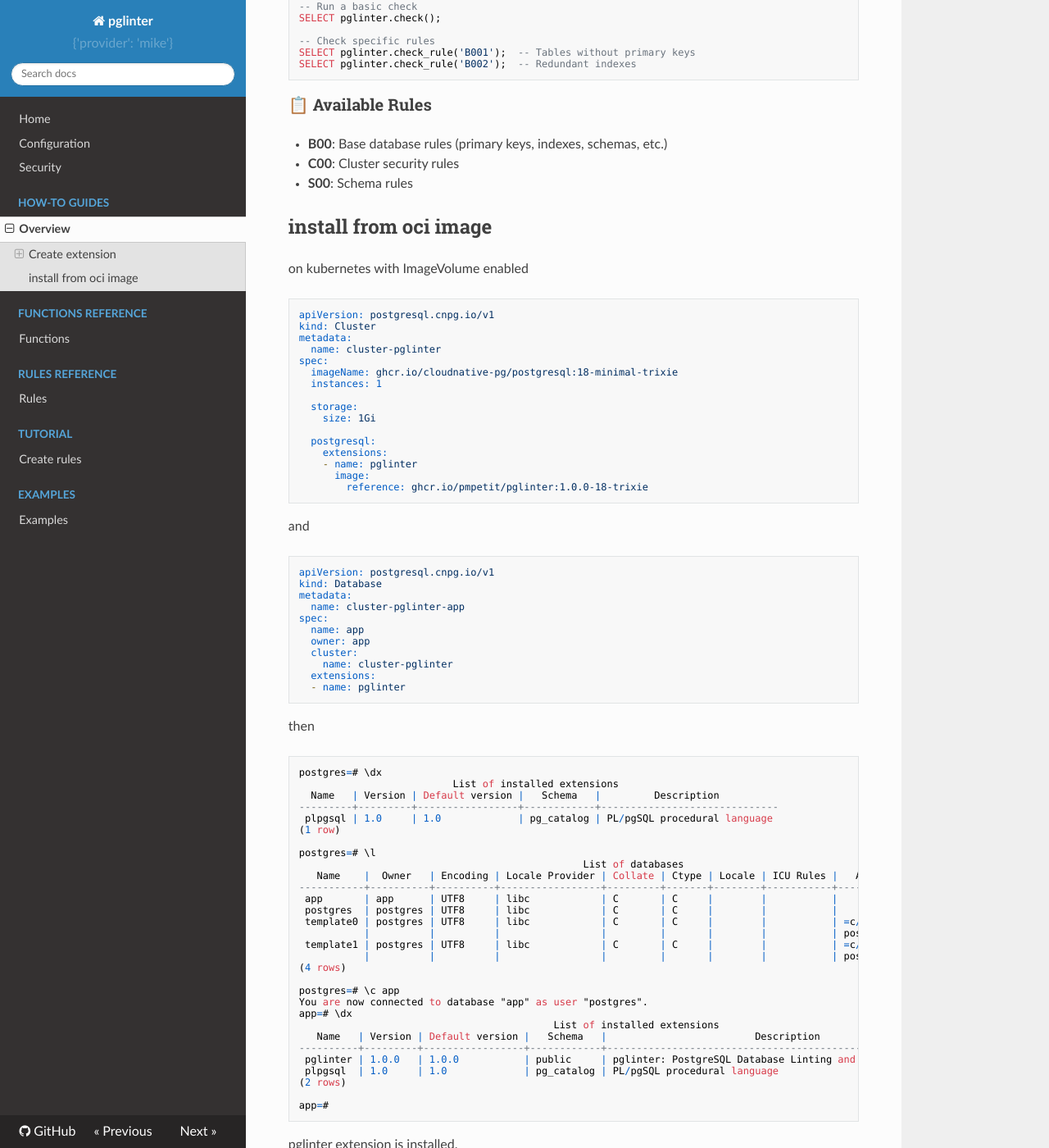
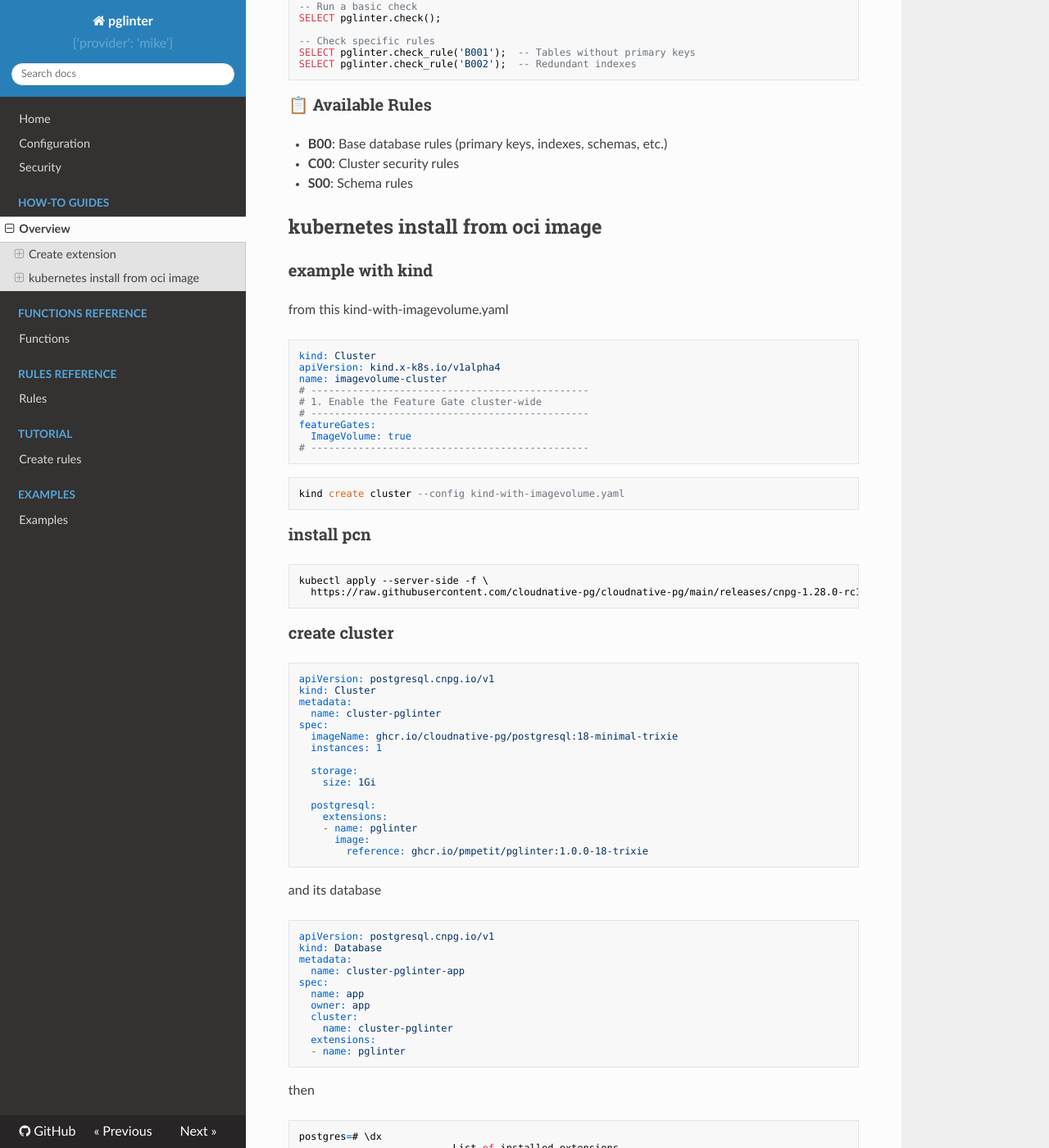
Before and after one commit to pmpetit/pglinter, an MkDocs documentation site: the page built from docs/how-to/README.md, in a window 1280 px wide and 1400 px high, scrolled down 884 px. Shown: the whole window at 82% size. Built offline with MkDocs 1.6.1, drawn with Linux system fonts in a browser that asks for light colours; nearby versions of some CDN libraries.

Commit message:
explain and example for pcn

````diff
--- a/docs/how-to/README.md
+++ b/docs/how-to/README.md
@@ -53,9 +53,36 @@ SELECT pglinter.check_rule('B002');  -- Redundant indexes
 - **C00**: Cluster security rules
 - **S00**: Schema rules
 
-## install from oci image
+## kubernetes install from oci image
 
-on kubernetes with ImageVolume enabled
+### example with kind
+
+from this kind-with-imagevolume.yaml
+
+```yaml
+kind: Cluster
+apiVersion: kind.x-k8s.io/v1alpha4
+name: imagevolume-cluster
+# -----------------------------------------------
+# 1. Enable the Feature Gate cluster-wide
+# -----------------------------------------------
+featureGates:
+  ImageVolume: true
+# -----------------------------------------------
+```
+
+```bash
+kind create cluster --config kind-with-imagevolume.yaml
+```
+
+### install pcn
+
+```bash
+kubectl apply --server-side -f \
+  https://raw.githubusercontent.com/cloudnative-pg/cloudnative-pg/main/releases/cnpg-1.28.0-rc1.yam
+```
+
+### create cluster
 
 ```yaml
 apiVersion: postgresql.cnpg.io/v1
@@ -76,7 +103,7 @@ spec:
         reference: ghcr.io/pmpetit/pglinter:1.0.0-18-trixie
 ```
 
-and
+and its database
 
 ```yaml
 apiVersion: postgresql.cnpg.io/v1
````
